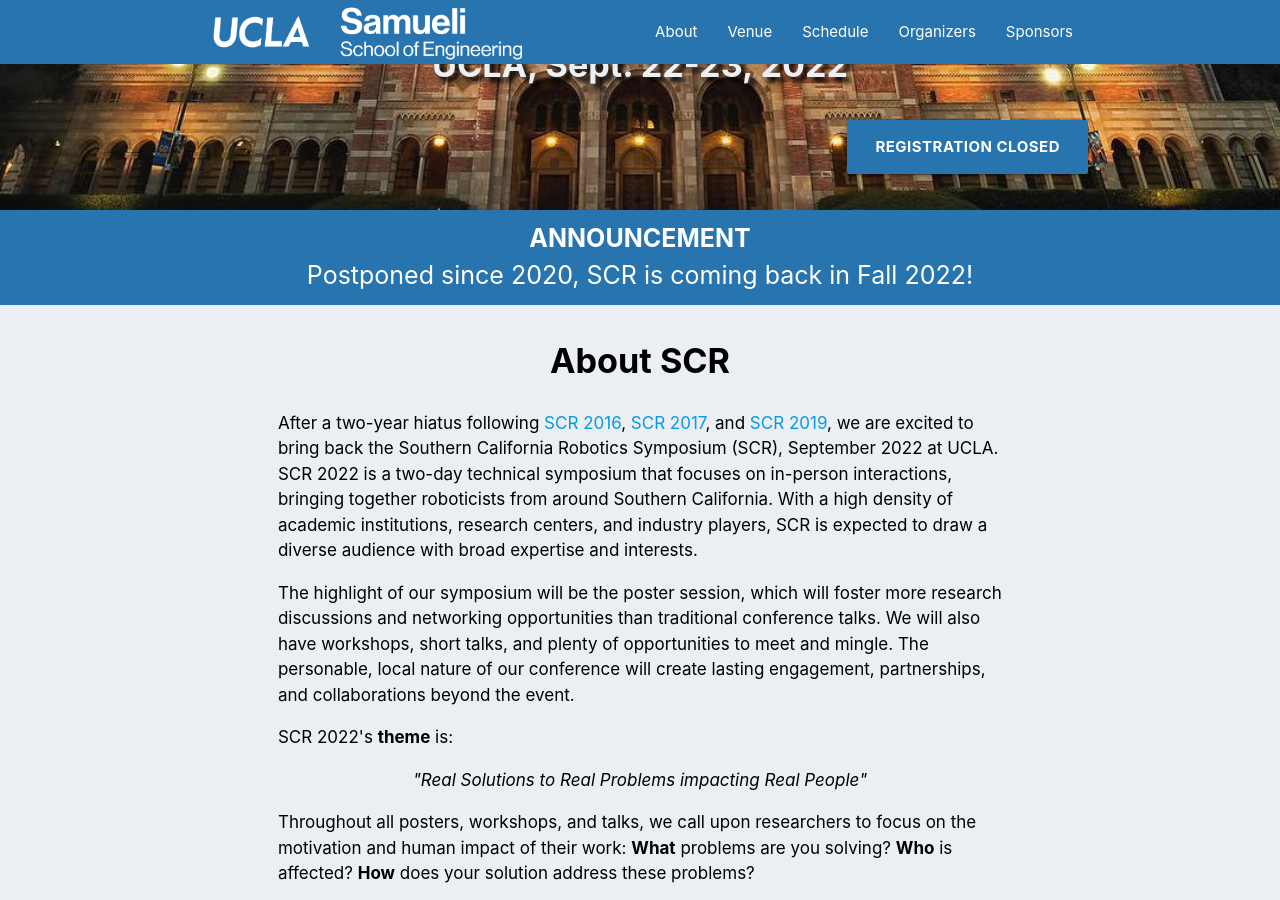
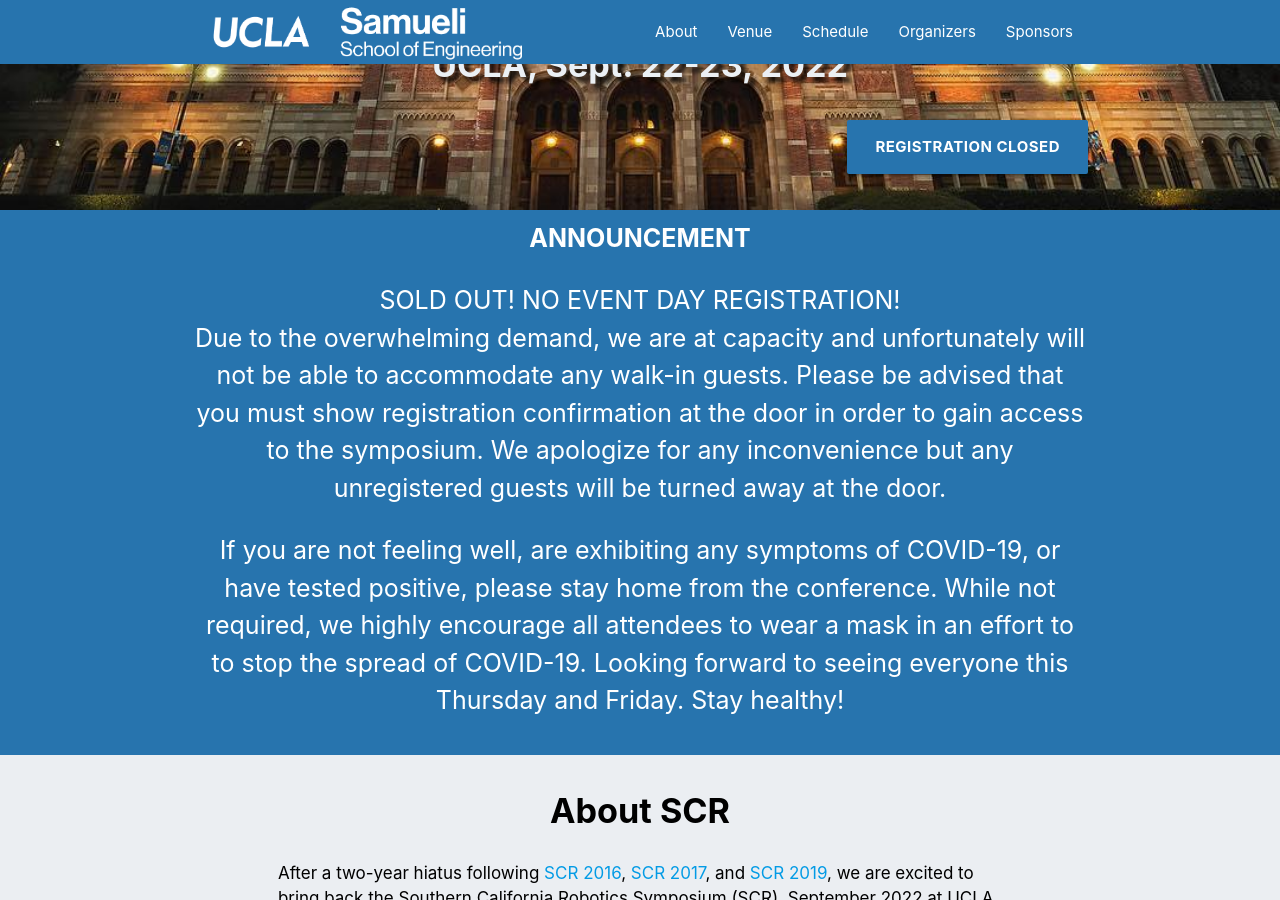
Before and after one commit to scr2022/scr2022.github.io, a Jekyll site: the page built from index.html, in a window 1280 px wide and 900 px high, scrolled down 409 px. Built offline with Jekyll 4.4.1, drawn with Linux system fonts in a browser that asks for light colours.

Commit message:
update infoline

```diff
--- a/_config.yml
+++ b/_config.yml
@@ -7,7 +7,7 @@
 conference_title: "Southern California Robotics Symposium"
 conference_title_short: "SCR"
 year: "2022"
-infoline_text: "Postponed since 2020, SCR is coming back in Fall 2022!"
+infoline_text: ""
 
 # Color settings
 color:
--- a/_includes/infoline.html
+++ b/_includes/infoline.html
@@ -3,6 +3,9 @@
         <div class="container" style="text-align: center;">
          <b>ANNOUNCEMENT</b>
          <br>
-         {{site.infoline_text}}
+         <!--{{site.infoline_text}}-->
+         <p>SOLD OUT! NO EVENT DAY REGISTRATION! <br>
+         Due to the overwhelming demand, we are at capacity and unfortunately will not be able to accommodate any walk-in guests. Please be advised that you must show registration confirmation at the door in order to gain access to the symposium. We apologize for any inconvenience but any unregistered guests will be turned away at the door.</p>
+         <p>If you are not feeling well, are exhibiting any symptoms of COVID-19, or have tested positive, please stay home from the conference. While not required, we highly encourage all attendees to wear a mask in an effort to to stop the spread of COVID-19. Looking forward to seeing everyone this Thursday and Friday. Stay healthy!</p>
         </div>
       </div>
```
